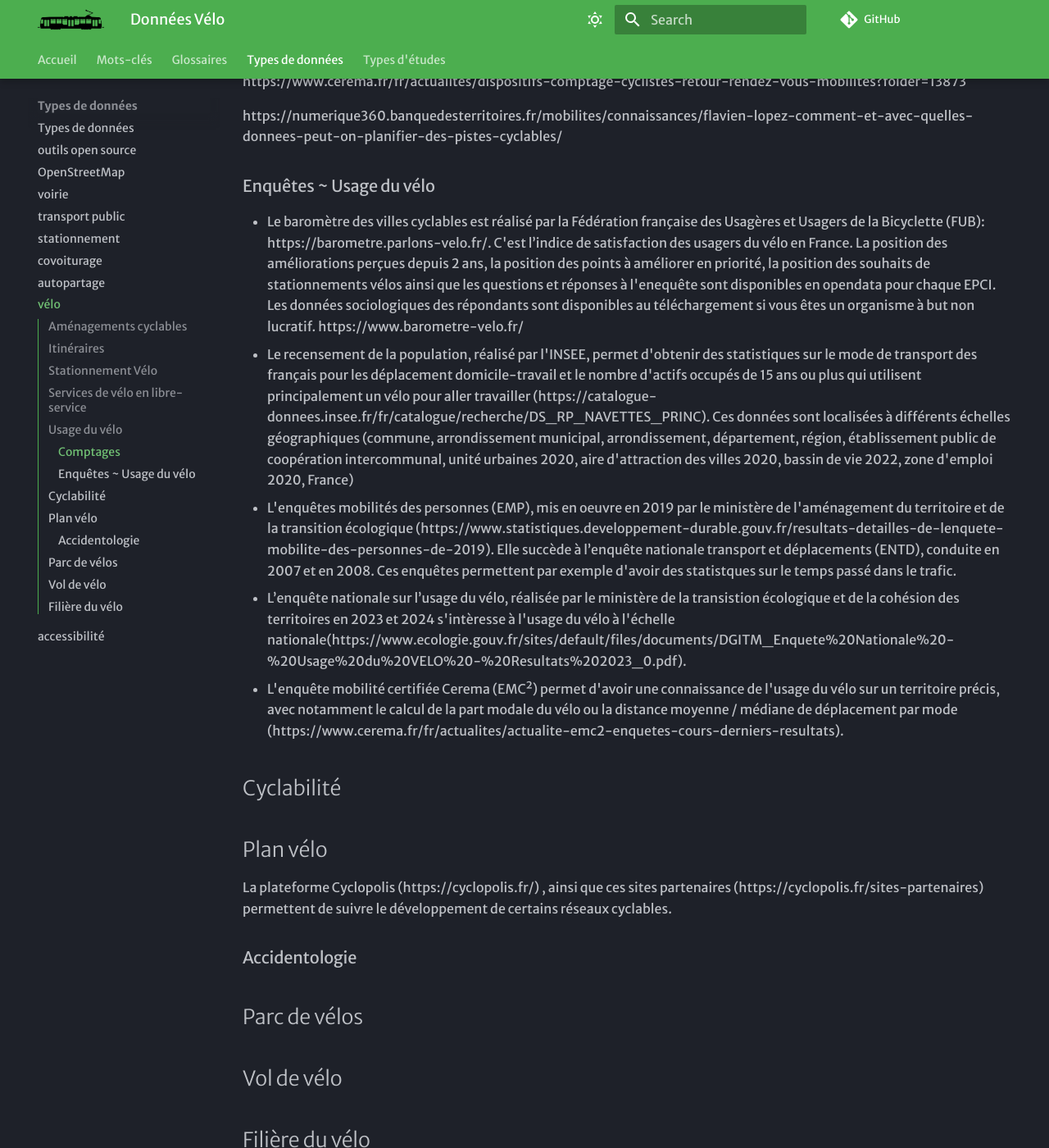
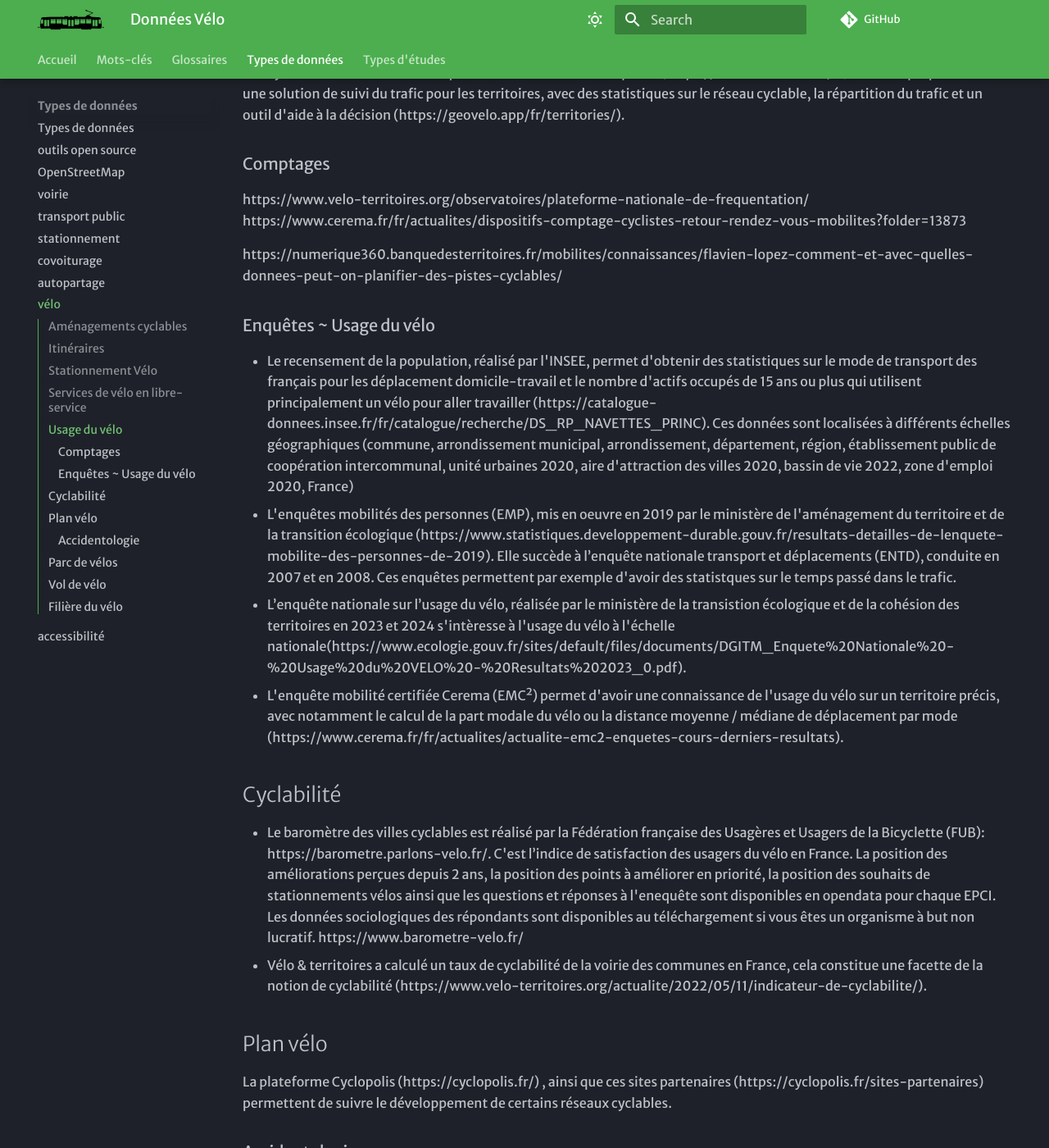
Before and after one commit to xdurang/mobscidat, an MkDocs documentation site: the page built from docs/types_donnees/velo.md, in a window 1280 px wide and 1400 px high, scrolled down 1705 px. Shown: the whole window at 82% size. Built offline with MkDocs 1.6.1 and Material for MkDocs 9.7.7, drawn with Linux system fonts in a browser that asks for light colours; some web fonts are replaced; comment, search, counter and statistics services are not loaded; some of the changed text lies outside the part shown.

Commit message:
Update velo.md

```diff
--- a/docs/types_donnees/velo.md
+++ b/docs/types_donnees/velo.md
@@ -46,6 +46,8 @@ On peut aussi retrouver ces données sur les sites des exploitants des services,
 ## Usage du vélo
 https://www.cerema.fr/fr/actualites/obsmma-publications-du-projet
 
+Le itinéraires suivis par les cyclistes peuvent être observés grâce à des applications comme Strava ou Géovélo. Les données collectées par les utilisateurs de ces applications peuvent être utilisées pour observer la fréquentations des aménagements cyclables. Il est possible de faire une demande de partenariat avec Strava Metro pour avoir accès gratuitement aux traces anonymisés des utilisateurs de la plateforme sur un territoire précis (https://metro.strava.com/fr). Géovélo propose aussi une solution de suivi du trafic pour les territoires, avec des statistiques sur le réseau cyclable, la répartition du trafic  et un outil d'aide à la décision (https://geovelo.app/fr/territories/).
+
 ### Comptages
 https://www.velo-territoires.org/observatoires/plateforme-nationale-de-frequentation/
 https://www.cerema.fr/fr/actualites/dispositifs-comptage-cyclistes-retour-rendez-vous-mobilites?folder=13873
@@ -54,14 +56,18 @@ https://numerique360.banquedesterritoires.fr/mobilites/connaissances/flavien-lop
 
 
 ### Enquêtes ~ Usage du vélo
-- Le baromètre des villes cyclables est réalisé par la Fédération française des Usagères et Usagers de la Bicyclette (FUB): https://barometre.parlons-velo.fr/. C'est l’indice de satisfaction des usagers du vélo en France. La position des améliorations perçues depuis 2 ans, la position des points à améliorer en priorité, la position des souhaits de stationnements vélos ainsi que les questions et réponses à l'enequête sont disponibles en opendata pour chaque EPCI. Les données sociologiques des répondants sont disponibles au téléchargement si vous êtes un organisme à but non lucratif.
-https://www.barometre-velo.fr/
+
 - Le recensement de la population, réalisé par l'INSEE, permet d'obtenir des statistiques sur le mode de transport des français pour les déplacement domicile-travail et le nombre d'actifs occupés de 15 ans ou plus qui utilisent principalement un vélo pour aller travailler (https://catalogue-donnees.insee.fr/fr/catalogue/recherche/DS_RP_NAVETTES_PRINC). Ces données sont localisées à différents échelles géographiques (commune, arrondissement municipal, arrondissement, département, région, établissement public de coopération intercommunal, unité urbaines 2020, aire d'attraction des villes 2020, bassin de vie 2022, zone d'emploi 2020, France)
 - L'enquêtes mobilités des personnes (EMP), mis en oeuvre en 2019 par le ministère de l'aménagement du territoire et de la transition écologique (https://www.statistiques.developpement-durable.gouv.fr/resultats-detailles-de-lenquete-mobilite-des-personnes-de-2019). Elle succède à l’enquête nationale transport et déplacements (ENTD), conduite en 2007 et en 2008. Ces enquêtes permettent par exemple d'avoir des statistques sur le temps passé dans le trafic.
 - L’enquête nationale sur l’usage du vélo, réalisée par le ministère de la transistion écologique et de la cohésion des territoires en 2023 et 2024 s'intèresse à l'usage du vélo à l'échelle nationale(https://www.ecologie.gouv.fr/sites/default/files/documents/DGITM_Enquete%20Nationale%20-%20Usage%20du%20VELO%20-%20Resultats%202023_0.pdf).
 - L'enquête mobilité certifiée Cerema (EMC²) permet d'avoir une connaissance de l'usage du vélo sur un territoire précis, avec notamment le calcul de la part modale du vélo ou la distance moyenne / médiane de déplacement par mode (https://www.cerema.fr/fr/actualites/actualite-emc2-enquetes-cours-derniers-resultats).
 
+
+
 ## Cyclabilité
+- Le baromètre des villes cyclables est réalisé par la Fédération française des Usagères et Usagers de la Bicyclette (FUB): https://barometre.parlons-velo.fr/. C'est l’indice de satisfaction des usagers du vélo en France. La position des améliorations perçues depuis 2 ans, la position des points à améliorer en priorité, la position des souhaits de stationnements vélos ainsi que les questions et réponses à l'enequête sont disponibles en opendata pour chaque EPCI. Les données sociologiques des répondants sont disponibles au téléchargement si vous êtes un organisme à but non lucratif.
+https://www.barometre-velo.fr/
+- Vélo & territoires a calculé un taux de cyclabilité de la voirie des communes en France, cela constitue une facette de la notion de cyclabilité (https://www.velo-territoires.org/actualite/2022/05/11/indicateur-de-cyclabilite/).
 
 ## Plan vélo
 La plateforme Cyclopolis (https://cyclopolis.fr/) , ainsi que ces sites partenaires (https://cyclopolis.fr/sites-partenaires) permettent de suivre le développement de certains réseaux cyclables.
@@ -72,6 +78,9 @@ La plateforme Cyclopolis (https://cyclopolis.fr/) , ainsi que ces sites partenai
 
 ## Vol de vélo
 
+L'Académie des Mobilités Actives a réalisée une étude, en 2023 sur le vol de vélos en France (https://www.mobilites-actives.fr/ressource/le-vol-de-velo-en-france/), le rapport complet récapitule notamment ls sources de données disponibles sur ce sujet et leur utilisation.
+
 ## Filière du vélo
 Statistiques sur le marché vélo par Union Sport Cycle, organisation professionnelle de la filière sport & loisirs : https://www.unionsportcycle.com/observatoire-du-cycle/chiffres-marche. On retrouve notamment le chiffre d'affaires des ventes, de la réparationn ainsi que le nombre de vélos vendus en France.
 Enquête des emplois de la filière vélo: https://filierevelo.com/enquete-emploi-2022/
+Le nombre de véloscite est accessible via Openstreetmap.
```
